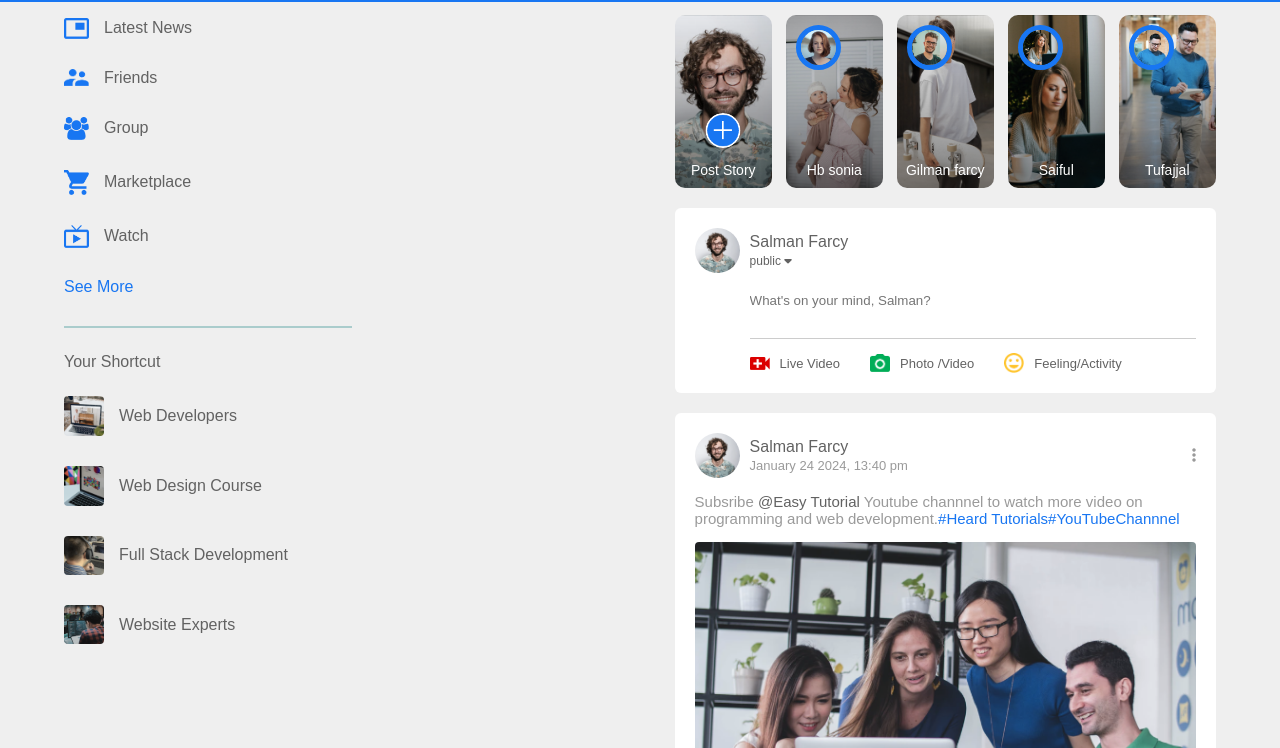
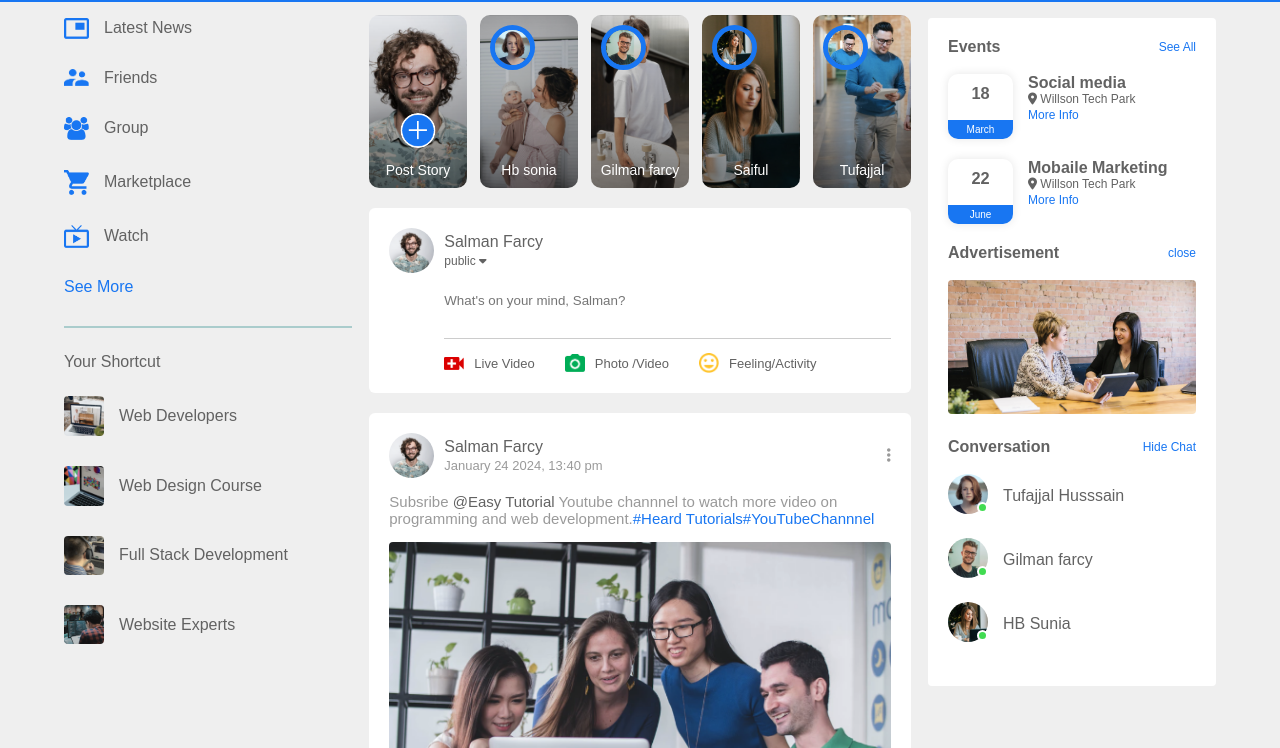
Before and after one commit to farcy/social-book, a plain HTML site: page index.html in a window 1280 px wide. Shown: the part 52-800 px from the top of the page. Drawn offline with Linux system fonts and the light colour scheme.

Commit message:
Update project

```diff
--- a/index.html
+++ b/index.html
@@ -254,7 +254,7 @@
 
 
         <!-- Right Sidebar -->
-        <!-- <div class="right-sidebar">
+         <div class="right-sidebar">
             <div class="sidebar-title">
                 <h4>Events</h4>
                 <a href="#">See All</a>
@@ -320,7 +320,7 @@
             </div>
 
 
-        </div> -->
+        </div>
     </div>
 
 
```
